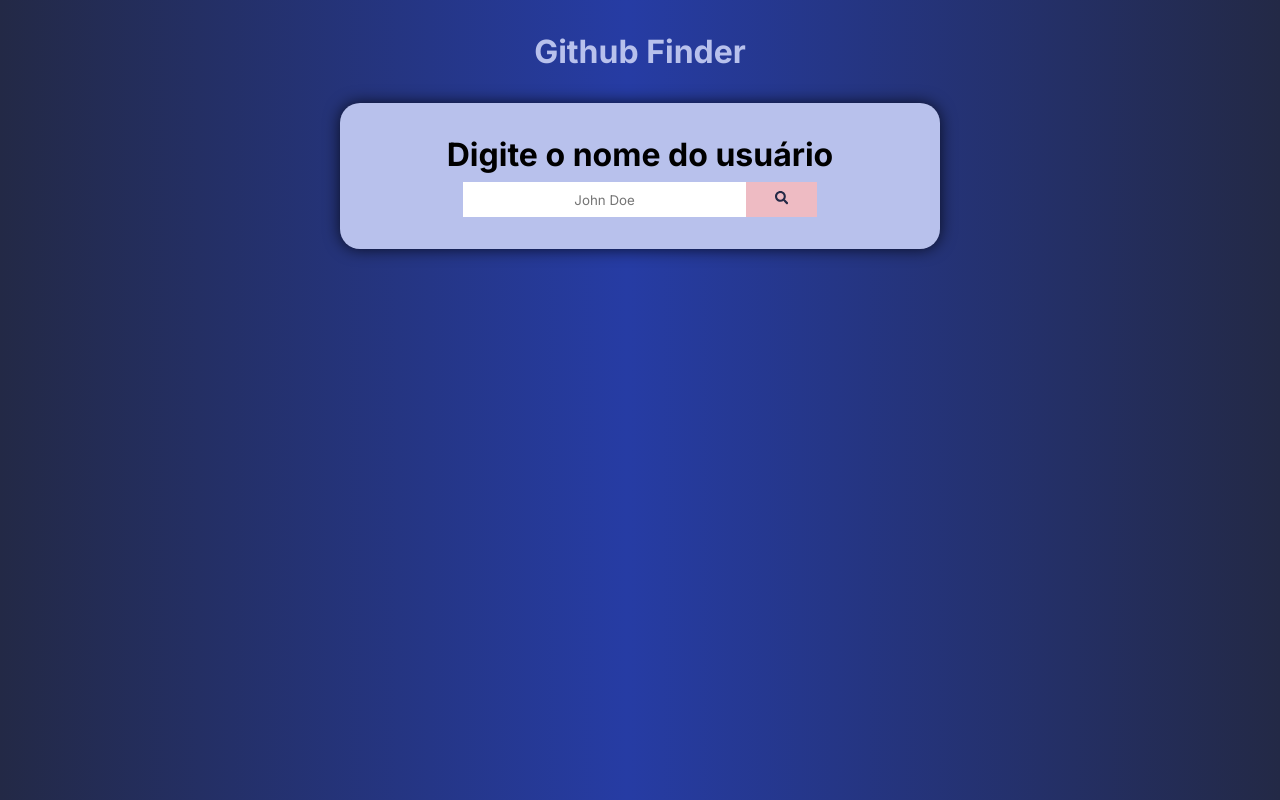
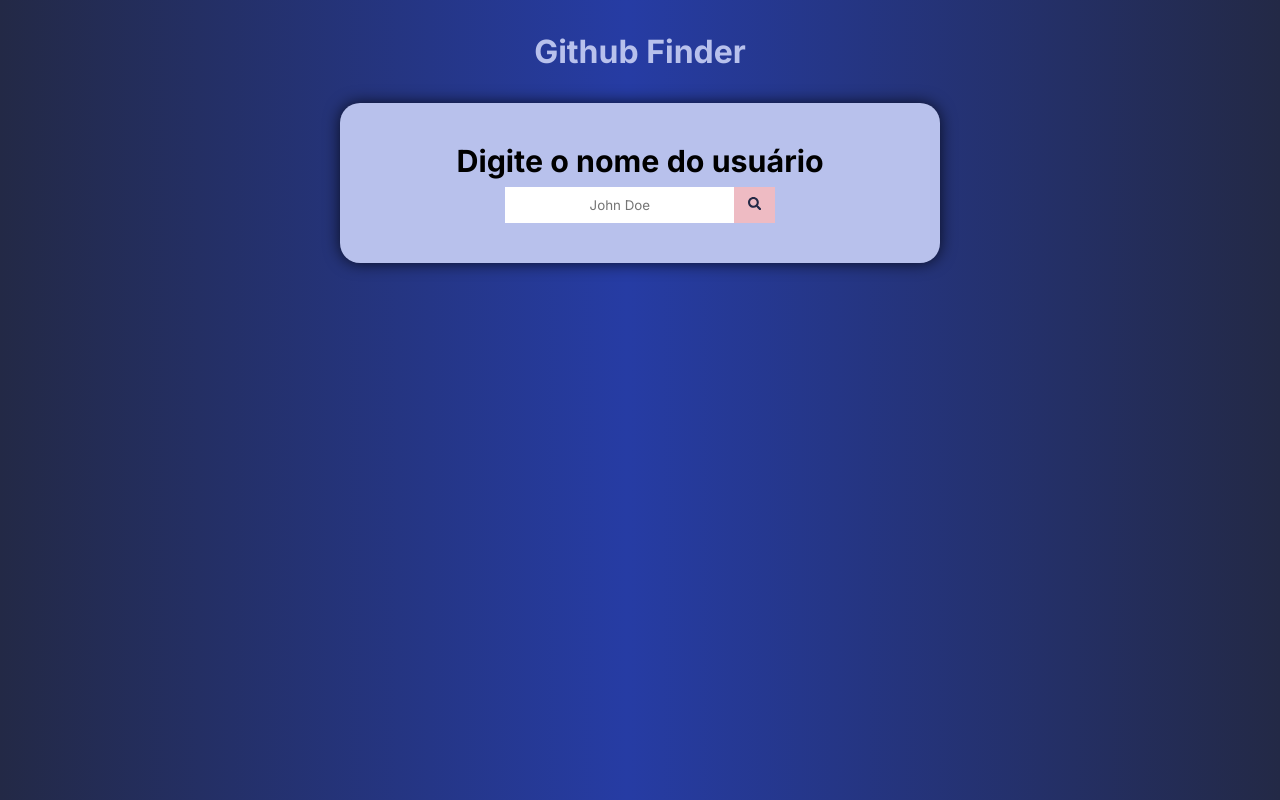
Before and after one commit to MatheusCGimenez/Github_Finder_React_TS, a React (Vite) app: page / in a window 1280 px wide. Built offline with nearby package versions, Linux system fonts and the light colour scheme.

Commit message:
att responsivo

```diff
--- a/src/components/Search.module.css
+++ b/src/components/Search.module.css
@@ -54,3 +54,62 @@
     }
   }
 }
+
+/* RESPONSIVO */
+
+@media (min-width: 350px) {
+  .search_container {
+    display: flex;
+    flex-direction: column;
+    align-items: center;
+    justify-content: center;
+    height: 10rem;
+    padding: 0;
+
+    h1 {
+      font-size: 1.3rem;
+    }
+  }
+}
+
+@media (min-width: 530px) {
+  .search_container {
+    h1 {
+      font-size: 1.5rem;
+    }
+
+    .form_container {
+      input {
+        width: 60%;
+      }
+    }
+  }
+}
+
+@media (min-width: 900px) {
+  .search_container {
+    h1 {
+      font-size: 1.7rem;
+    }
+
+    .form_container {
+      input {
+        width: 75%;
+      }
+    }
+  }
+}
+
+@media (min-width: 1100px) {
+  .search_container {
+    h1 {
+      font-size: 1.9rem;
+    }
+
+    .form_container {
+      input {
+        width: 85%;
+      }
+    }
+  }
+}
```
